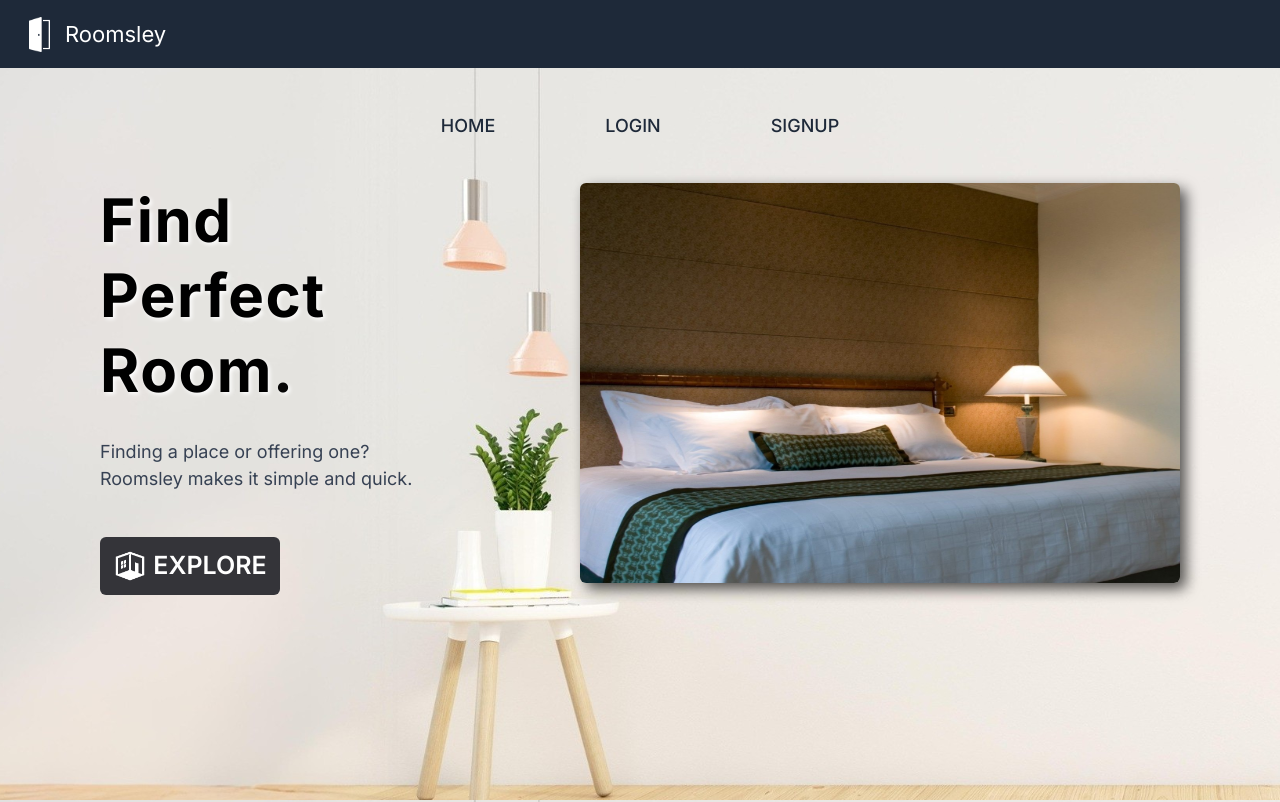
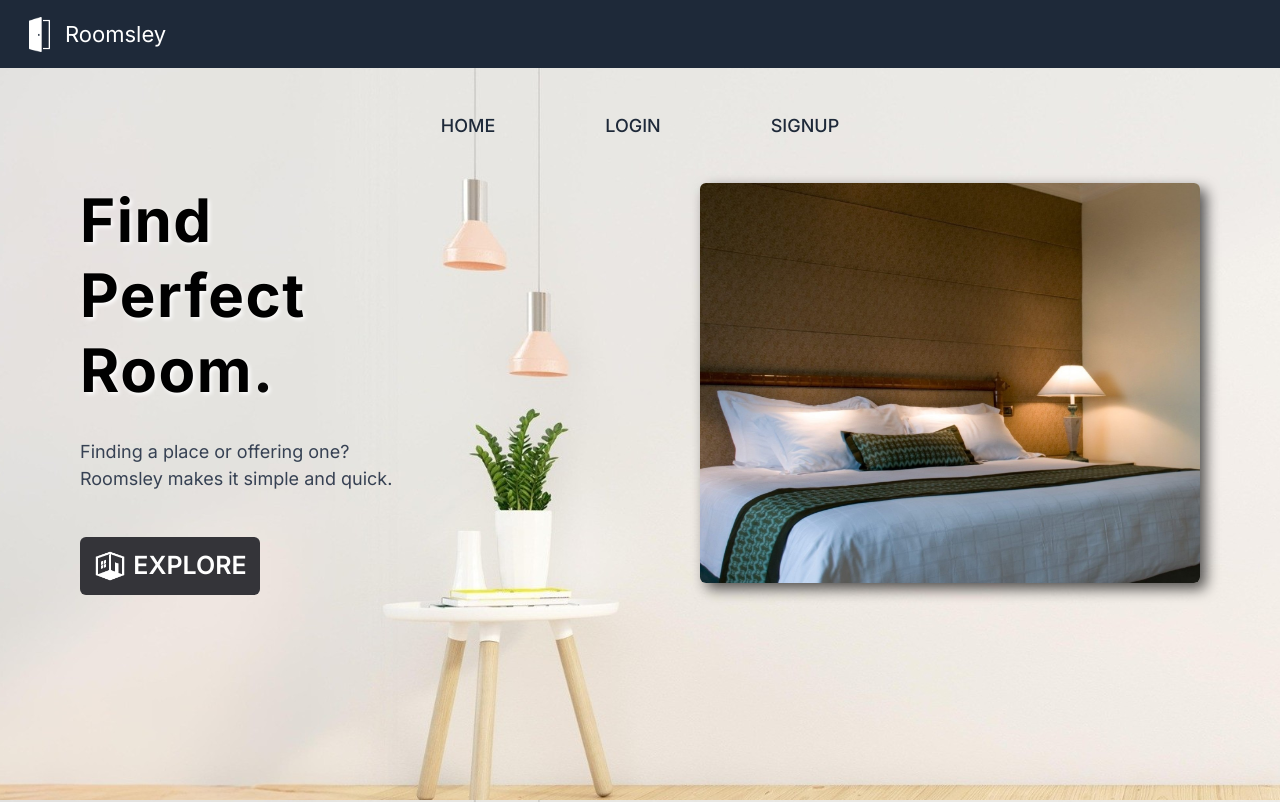
Before and after one commit to rohitkumar893/roomsley, a React (Vite) app: page / in a window 1280 px wide. Shown: the top 802 px of the page. Built offline with nearby package versions, Linux system fonts and the light colour scheme.

Commit message:
worked on responsiveness

```diff
--- a/src/App.css
+++ b/src/App.css
@@ -229,7 +229,7 @@ ul:hover{
 }
 
 
-@media(max-width:1200px){
+@media (min-width: 768px) and (max-width: 1024px){
   .second{
     padding: 30px;
     padding-top:60px;
@@ -237,21 +237,22 @@ ul:hover{
   }
 
   .services{
-    margin-top: 350px;
+    margin-top: 180px;
+  }
+
+  .padder{
+    padding-left: 50px;
+    padding-right: 50px;
   }
 }
 
+@media(max-width:1500px){
+  .padder{
+    padding-left: 80px;
+    padding-right: 80px;
+  }
+}
 
-@media(max-width:1500px){
-  .roomimg{
-    height: 400px;
-  }
-  .padder{
-    padding-left: 100px;
-    padding-right: 100px;
-  }
-
-}
 
 @media(max-width:780px){
   .roomimg{
@@ -265,5 +266,4 @@ ul:hover{
     padding-left: 40px;
     padding-right: 40px;
   }
-
 }
--- a/src/App.jsx
+++ b/src/App.jsx
@@ -79,7 +79,7 @@ function App() {
               </div>
 
               <div>
-                <img src='roomimg.jpg' className='roomimg h-[445px] w-[580px] sm:h-[600px] sm:w-[600px] rounded-md'></img>
+                <img src='roomimg.jpg' className='roomimg h-[445px] w-[580px] md:h-[400px] md:w-[500px] sm:h-[600px] sm:w-[600px] rounded-md'></img>
               </div>
              </div>
           </div>
```
